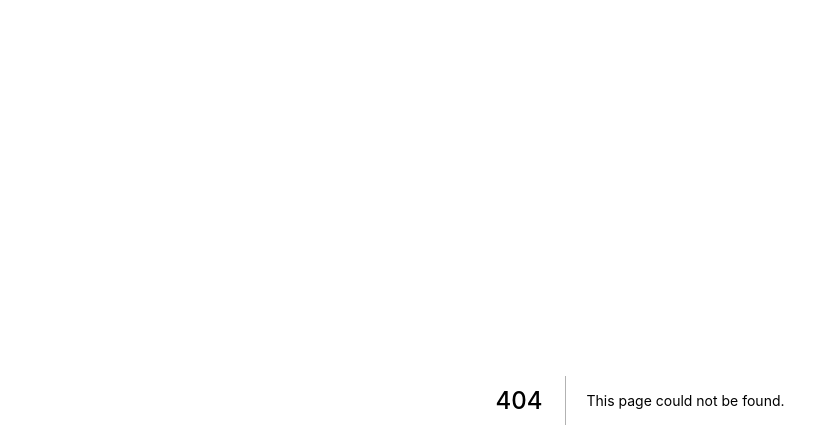
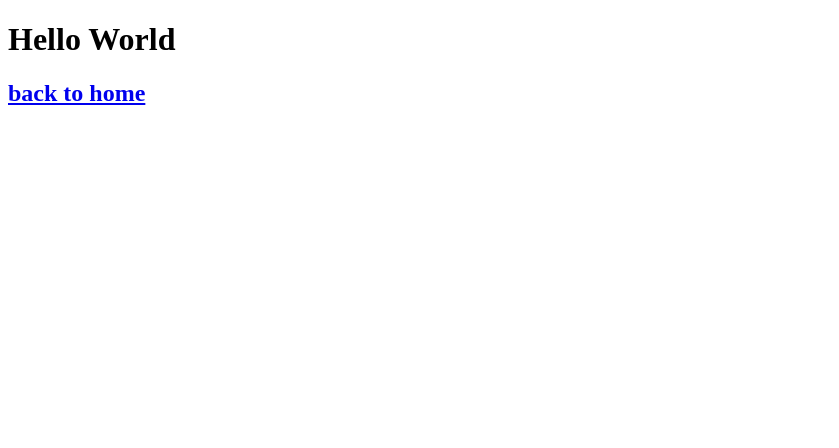
Before and after one commit to bionikspoon/nextjs-blog, a Next.js app: page /posts/first-post in a window 1280 px wide. Before the commit this address had no page. Shown: the top 448 px of the page, without its empty margins (0-839 px from the left). Built offline with nearby package versions, Linux system fonts and the light colour scheme.

Commit message:
Create multiple pages

```diff
--- /dev/null
+++ b/pages/posts/first-post.tsx
@@ -0,0 +1,12 @@
+import Link from 'next/link'
+
+export default function FirstPost(): JSX.Element {
+  return (
+    <>
+      <h1>Hello World</h1>
+      <h2>
+        <Link href="/">back to home</Link>
+      </h2>
+    </>
+  )
+}
```
Also changed, not shown: pages/index.tsx (+4 -3 lines), .eslintrc.yml.
